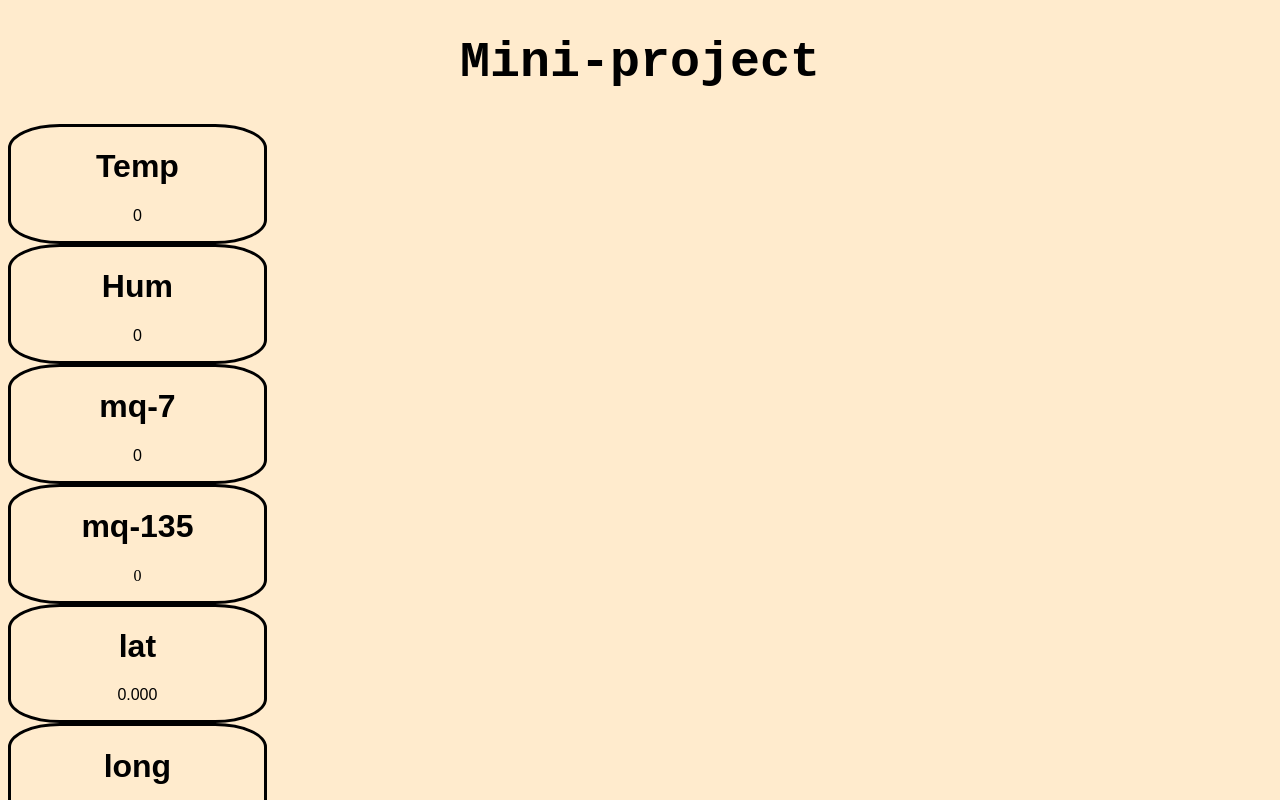
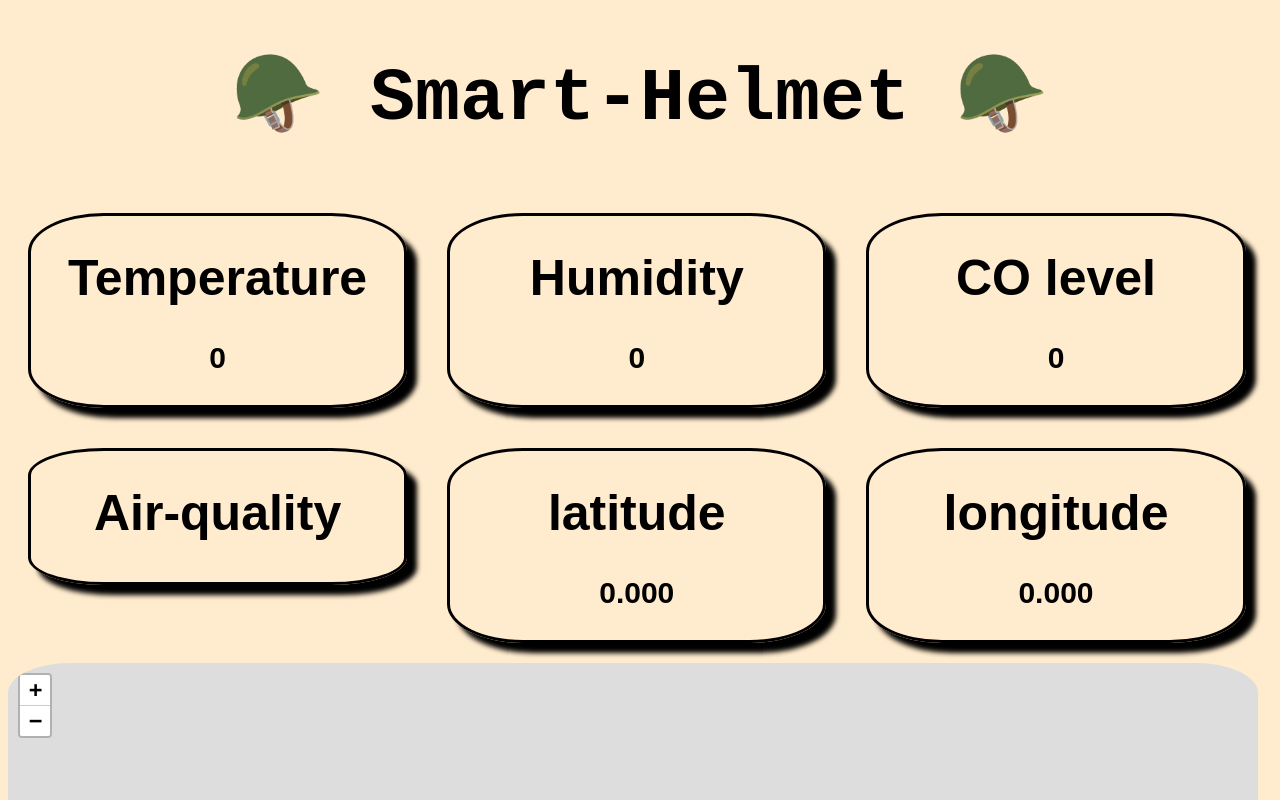
Before and after one commit to Arockiyalipson/vercel, a plain HTML site: page index.html in a window 1280 px wide. Shown: the top 800 px of the page. Drawn offline with nearby package versions, Linux system fonts and the light colour scheme; no server answers.

Commit message:
updated with new design

```diff
--- a/index.html
+++ b/index.html
@@ -4,7 +4,7 @@
 <head>
     <meta charset="UTF-8">
     <meta name="viewport" content="width=device-width, initial-scale=1.0">
-    <title>Mini-project</title>
+    <title>Smart-helmet</title>
     <link rel="stylesheet" type="type/css" href="style.css">
     <link rel="stylesheet" href="https://unpkg.com/leaflet@1.7.1/dist/leaflet.css" />
     <script src="https://www.gstatic.com/firebasejs/8.6.8/firebase-app.js"></script>
@@ -22,7 +22,7 @@
             color: black;
             font-family: 'Courier New', Courier, monospace;
             font-weight: bolder;
-            font-size: 50px;
+            font-size: 75px;
             text-align: center;
             text-decoration: none;
         }
@@ -33,6 +33,7 @@
         .m,
         .lat,
         .long {
+            font-size: 50px;
             text-decoration: none;
             font-family: Arial, Helvetica, sans-serif;
             color: black;
@@ -41,11 +42,21 @@
         /* value properties */
         .temp,
         .hum,
-        .mq_7,
+        .mq_9,
         .latitude,
         .longitude {
             font-family: Arial, Helvetica, sans-serif;
             text-decoration: none;
+            font-size: 30px;
+            font-weight: bolder;
+        }
+
+        .mq_135 {
+            font-size: 50px;
+            font-weight: bolder;
+            font-family: 'Courier New', Courier, monospace;
+            text-decoration: none;
+
         }
 
         /* container color  */
@@ -59,13 +70,48 @@
             border-color: black;
             text-align: center;
             border-radius: 20%;
-            width: 20%;
-            height: 20%;
+            width: 30%;
+            height: 50%;
+            margin: 20px;
+            box-sizing: border-box;
+            box-shadow: 10px 10px 5px black;
+        }
+
+        .temp,
+        .hum,
+        .mq_9,
+        .latitude,
+        .longitude {
+            font-family: Arial, Helvetica, sans-serif;
+            text-decoration: none;
+            font-size: 30px;
+            font-weight: bolder;
+        }
+
+        .mq_135 {
+            font-size: 40px;
+            font-weight: bolder;
+            font-family: 'Courier New', Courier, monospace;
+            text-decoration: none;
+            margin: none;
+
         }
 
         .map {
             border-style: none;
             border-radius: 5%;
+            width: 1250px;
+            height: 600px;
+        }
+
+        .first {
+            display: flex;
+            flex-wrap: nowrap;
+        }
+
+        .second {
+            display: flex;
+            flex-wrap: nowrap;
         }
     </style>
 
@@ -74,39 +120,43 @@
 <body>
 
     <div class="head">
-        <h1 class="topic">Mini-project</h1>
+        <h1 class="topic">🪖 Smart-Helmet 🪖</h1>
     </div>
     <div class="first">
         <div class="cont1">
-            <h1 class="t">Temp</h1>
+            <h1 class="t">Temperature </h1>
             <p class="temp" id="temp">0</p>
         </div>
 
         <div class="cont2">
-            <h1 class="h">Hum</h1>
+            <h1 class="h">Humidity</h1>
             <p class="hum" id="hum">0</p>
         </div>
+
+        <div class="cont3">
+            <h1 class="m">CO level</h1>
+            <p class="mq_9" id="mq_9">0</p>
         </div>
-    <div class="cont3">
-        <h1 class="m">mq-7</h1>
-        <p class="mq_7" id="mq_7">0</p>
     </div>
+    <div class="second">
         <div class="cont4">
-        <h1 class="m">mq-135</h1>
-        <p class="mq_135" id="mq_135">0</p>
+            <h1 class="m">Air-quality</h1>
+            <p class="mq_135" id="mq_135"></p>
         </div>
         <div class="cont5">
-        <h1 class="lat">lat</h1>
+            <h1 class="lat">latitude</h1>
             <p class="latitude" id="latitude">0.000</p>
         </div>
         <div class="cont6">
-        <h1 class="long">long</h1>
+            <h1 class="long">longitude</h1>
             <p class="longitude" id="longitude">0.000</p>
         </div>
-    <div class="map" id="map" style="width: 600px; height: 600px;"></div>
+    </div>
+    <div class="map" id="map"></div>
     <div class="my">
         <p class="name">@ done by us</p>
     </div>
+
 
     <script type="module">
         // Import the functions you need from the SDKs you need
@@ -133,7 +183,7 @@
         //getting reference to the data we want
         var dataRef1 = database.ref('data/temp');
         var dataRef2 = database.ref('data/hum');
-        var dataRef3 = database.ref('data/mq_7');
+        var dataRef3 = database.ref('data/mq_9');
         var dataRef4 = database.ref('data/latitude');
         var dataRef5 = database.ref('data/longitude');
         var dataRef6 = database.ref("data/earth");
@@ -153,8 +203,8 @@
             document.getElementById('hum').innerHTML = humi + "%";
         })
         dataRef3.on('value', function (getdata3) {
-            var mq_7 = getdata3.val();
-            document.getElementById('mq_7').innerHTML = mq_7 + "ppm";
+            var mq_9 = getdata3.val();
+            document.getElementById('mq_9').innerHTML = mq_9 + "ppm";
         })
         dataRef4.on('value', function (getdata4) {
             latitude = (getdata4.val());
@@ -168,24 +218,38 @@
         })
         dataRef6.on('value', function (getdata6) {
             var earthquake = (getdata6.val());
-            console.log(earthquake);
-            if (earthquake == true) {
-                alert("earthquake");
+            if (earthquake == 1) {
+                alert("earthquake !!!!!!!!");
             }
         })
         dataRef7.on('value', function (getdata7) {
             var emegency_alert = (getdata7.val());
-            if (emegency_alert == true) {
+            if (emegency_alert == 1) {
                 alert("emergency !!!!!!!");
             }
         })
-        dataRef8.on('value', funtion(getdata8))
-        {
+        dataRef8.on('value', function (getdata8) {
             var mq_135 = (getdata8.val());
-            document.getElementById('mq_135').innerHTML = mq_135;
+            // console.log(mq_135)
+            var changetxt = document.getElementById('mq_135');
+            if (mq_135 <= 150) {
+                const newtext1 = document.createTextNode('GOOD');
+                changetxt.appendChild(newtext1);
+                changetxt.style.color = 'green';
             }
+            else if ((mq_135 > 150) && (mq_135 <= 500)) {
+                const newtext2 = document.createTextNode('Normal');
+                changetxt.appendChild(newtext2);
+                changetxt.style.color = 'yellow';
+            }
+            else if (mq_135 >= 600) {
+                const newtext3 = document.createTextNode('BAD!!!!');
+                changetxt.appendChild(newtext3);
+                changetxt.style.color = 'red';
+            }
+        })
         var updatemap = () => {
-            map.setView([latitude, longitude], 13);
+            map.setView([latitude, longitude], 10);
             L.tileLayer('https://tile.openstreetmap.org/{z}/{x}/{y}.png', {
                 attribution: '&copy; <a href="https://www.openstreetmap.org/copyright">OpenStreetMap</a> contributors'
             }).addTo(map);
```
Lines whose indentation alone changed are shown as unchanged.
